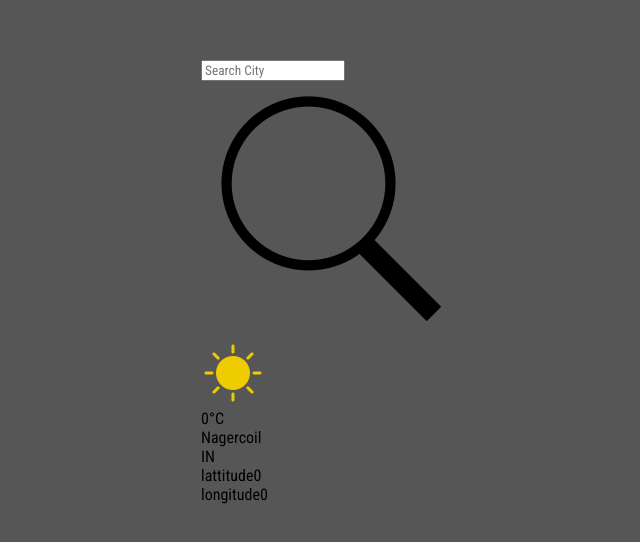
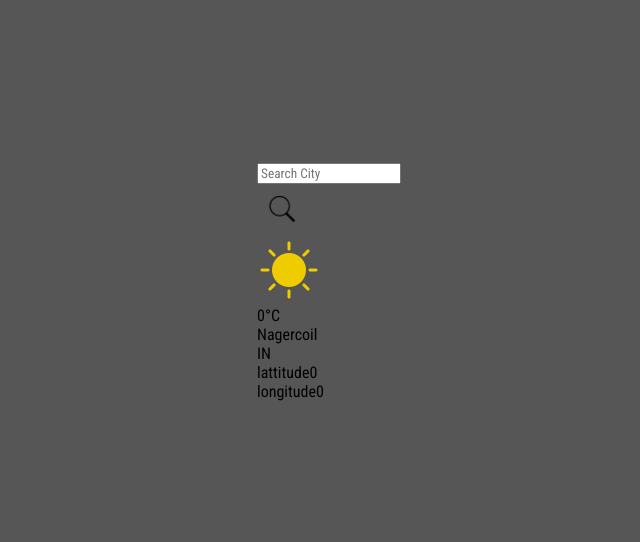
Before and after one commit to ManishPrakkash/weather-app, a React (Vite) app in the folder weatherApp/: page / in a window 1280 px wide. Shown: the part 118-660 px from the top of the page, without its empty margins (311-951 px from the left). Built offline with nearby package versions, Linux system fonts and the light colour scheme.

Commit message:
search icon style

```diff
--- a/weatherApp/src/App.css
+++ b/weatherApp/src/App.css
@@ -13,6 +13,12 @@ body{
     justify-content: center;
     align-items: center;
 }
+.searchIcon{
+    padding: 10px;
+    width: 30px;
+    height:30px;
+    cursor: pointer;
+}
 .container{
 
 }
```
